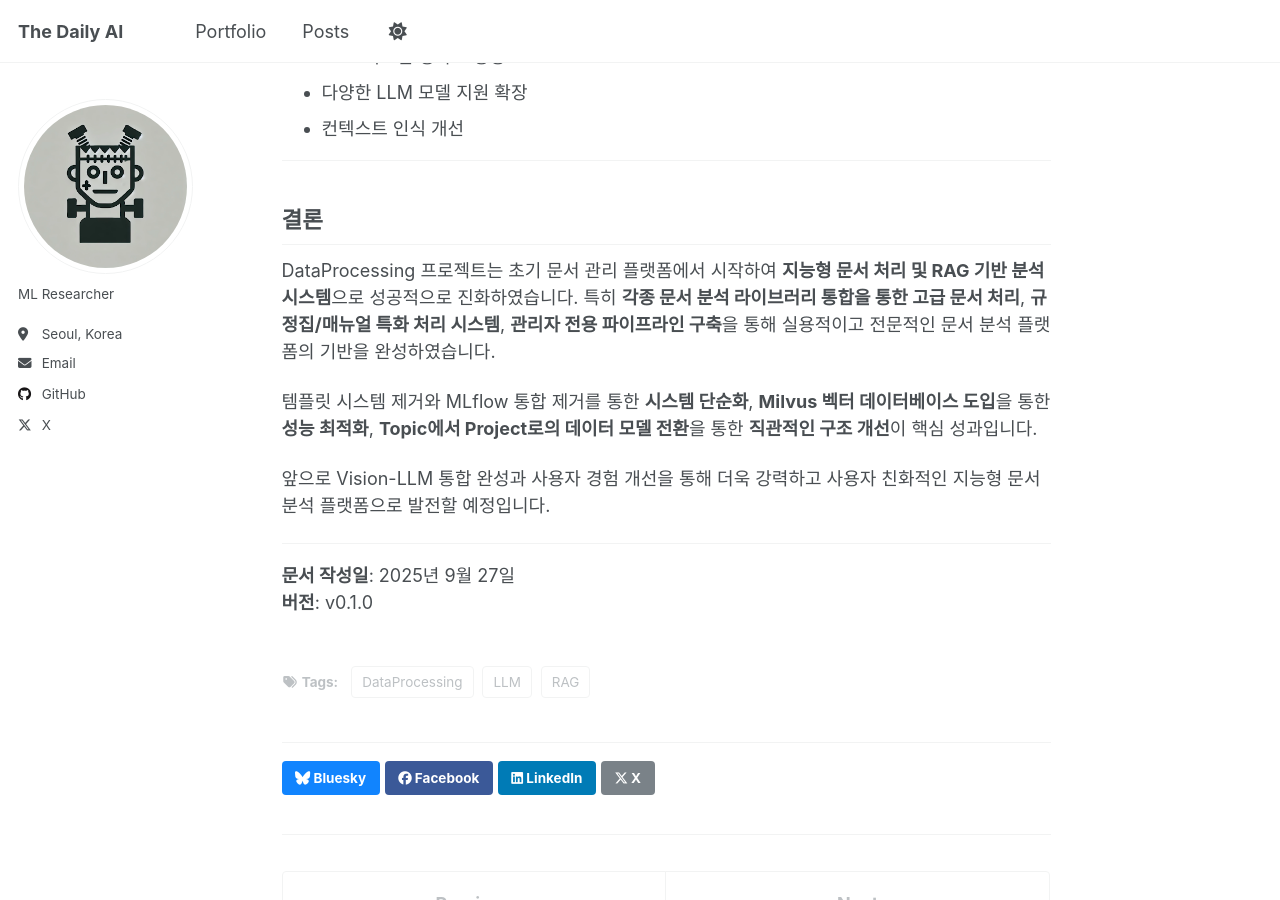
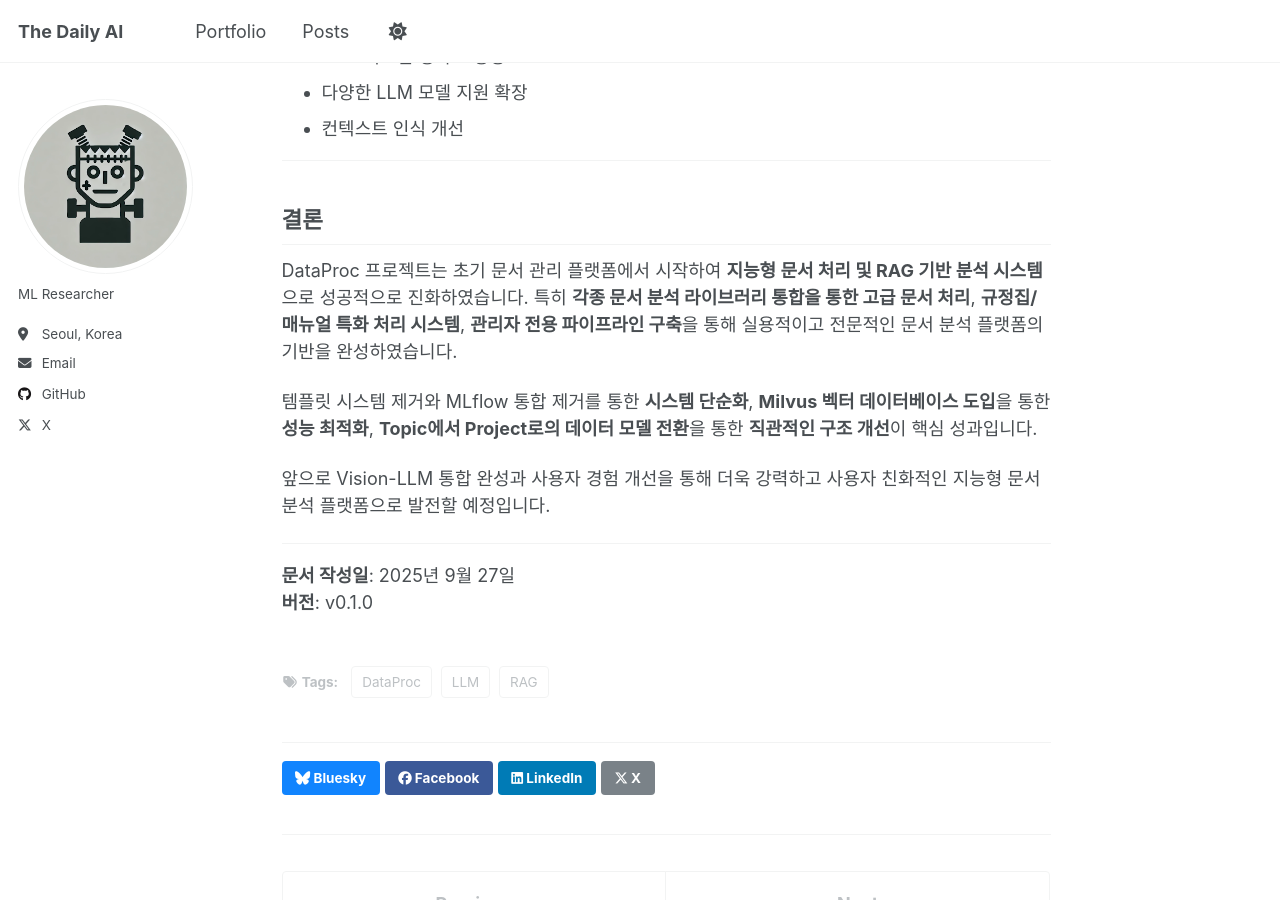
Before and after one commit to parameterfreak/parameterfreak.github.io, a Jekyll site: the page built from _posts/2025-09-27-weekly-release-notes-2025-09-21-27.md, in a window 1280 px wide and 900 px high, scrolled down 6386 px. Built offline with Jekyll 4.4.1, drawn with Linux system fonts in a browser that asks for light colours; a script that is not in the unit is left out; some of the changed text lies outside the part shown.

Commit message:
modify post

```diff
--- a/_posts/2025-09-27-weekly-release-notes-2025-09-21-27.md
+++ b/_posts/2025-09-27-weekly-release-notes-2025-09-21-27.md
@@ -3,7 +3,7 @@ title: 'weekly-release-notes-2025-09-21-27'
 date: 2025-09-27
 permalink: /posts/2025/09/weekly-release-notes-2025-09-21-27/
 tags:
-  - DataProcessing
+  - DataProc
   - RAG
   - LLM
 ---
@@ -13,7 +13,7 @@ tags:
 
 ### 주요 개발 내용 요약
 
-DataProcessing 프로젝트는 **AI 기반 문서 관리 플랫폼**으로 시작하여, **지능형 문서 처리 및 RAG 기반 분석 시스템**으로 발전하였습니다. 초기 커밋(bd6cbd6)부터 9월 27일까지 총 **47개의 커밋**이 진행되었으며, **5개의 주요 PR**이 병합되어 **관리자 전용 문서 처리 파이프라인**, **지능형 문서 분석 시스템**, **고급 임베딩 전략**이 완성되었습니다.
+DataProc 프로젝트는 **AI 기반 문서 관리 플랫폼**으로 시작하여, **지능형 문서 처리 및 RAG 기반 분석 시스템**으로 발전하였습니다. 초기 커밋(bd6cbd6)부터 9월 27일까지 총 **47개의 커밋**이 진행되었으며, **5개의 주요 PR**이 병합되어 **관리자 전용 문서 처리 파이프라인**, **지능형 문서 분석 시스템**, **고급 임베딩 전략**이 완성되었습니다.
 
 ---
 
@@ -198,7 +198,7 @@ DataProcessing 프로젝트는 **AI 기반 문서 관리 플랫폼**으로 시
 
 ## 결론
 
-DataProcessing 프로젝트는 초기 문서 관리 플랫폼에서 시작하여 **지능형 문서 처리 및 RAG 기반 분석 시스템**으로 성공적으로 진화하였습니다. 특히 **각종 문서 분석 라이브러리 통합을 통한 고급 문서 처리**, **규정집/매뉴얼 특화 처리 시스템**, **관리자 전용 파이프라인 구축**을 통해 실용적이고 전문적인 문서 분석 플랫폼의 기반을 완성하였습니다.
+DataProc 프로젝트는 초기 문서 관리 플랫폼에서 시작하여 **지능형 문서 처리 및 RAG 기반 분석 시스템**으로 성공적으로 진화하였습니다. 특히 **각종 문서 분석 라이브러리 통합을 통한 고급 문서 처리**, **규정집/매뉴얼 특화 처리 시스템**, **관리자 전용 파이프라인 구축**을 통해 실용적이고 전문적인 문서 분석 플랫폼의 기반을 완성하였습니다.
 
 템플릿 시스템 제거와 MLflow 통합 제거를 통한 **시스템 단순화**, **Milvus 벡터 데이터베이스 도입**을 통한 **성능 최적화**, **Topic에서 Project로의 데이터 모델 전환**을 통한 **직관적인 구조 개선**이 핵심 성과입니다.
 
```
